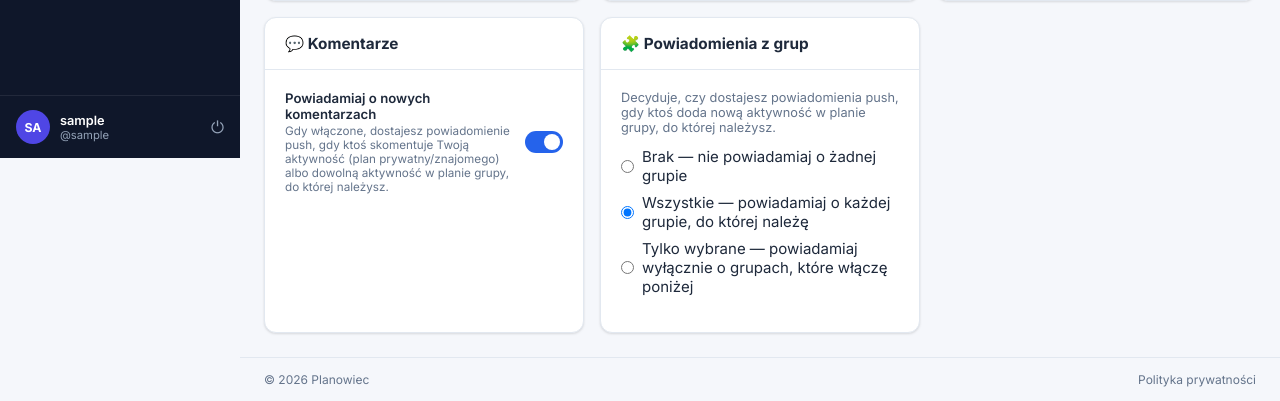
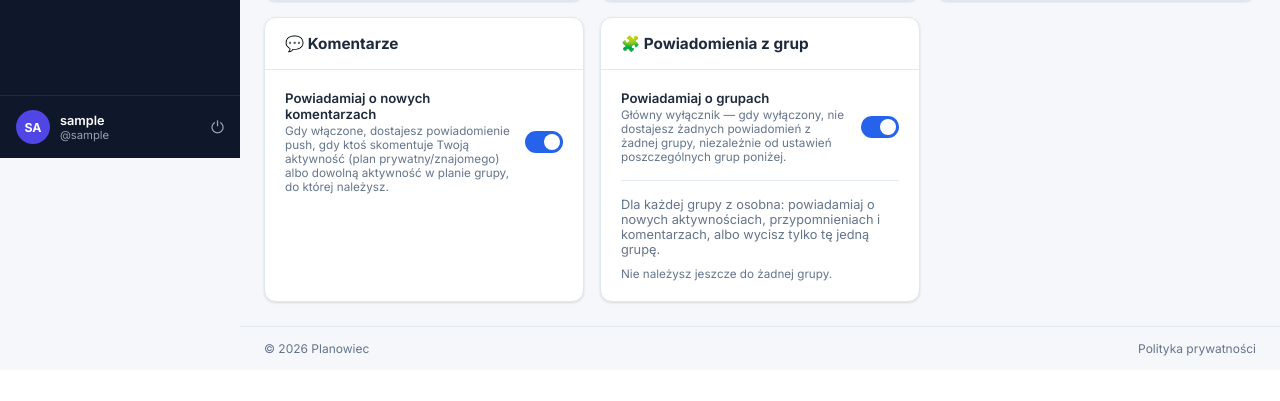
Before and after one commit to robajs3/planowiec, a Flask app: page /notifications/settings in a window 1280 px wide. Shown: the part 642-1043 px from the top of the page. After the commit the page ends 998 px from the top, so only its background shows below. Run offline with Flask 3, Linux system fonts and the light colour scheme; the visitor is signed in with stand-in values (Sample User, id 1); data comes from the database, SQL or seed files in the repository; data that the repository does not hold is empty.

```diff
--- a/controllers/notifications_controller.py
+++ b/controllers/notifications_controller.py
@@ -6,8 +6,6 @@ from services.notification_service import NotificationService, MAX_MUTE_MINUTES
 from services.group_service import GroupService
 
 notifications_bp = Blueprint("notifications", __name__)
-
-GROUP_NOTIFICATION_PREFS = ("none", "all", "selected")
 
 # Opcje czasu wyciszenia pokazywane w formularzu — (etykieta, minuty).
 # Zgodnie z wymaganiem: maksymalnie 1 dzień (MAX_MUTE_MINUTES = 1440).
@@ -131,12 +129,17 @@ def update_comments_pref():
 @notifications_bp.route("/notifications/settings/groups", methods=["POST"])
 @login_required
 def update_group_pref():
-    pref = request.form.get("group_notification_pref", "all")
-    if pref not in GROUP_NOTIFICATION_PREFS:
-        pref = "all"
-    current_user.group_notification_pref = pref
+    """Master switch: włącza/wyłącza WSZYSTKIE powiadomienia z grup naraz.
+    Gdy włączony, o każdej grupie z osobna nadal decyduje jej przełącznik
+    (patrz groups.toggle_notifications) — ten switch jest nadrzędnym
+    wyłącznikiem, a nie kolejnym trybem do wyboru."""
+    current_user.group_notification_pref = "selected" if request.form.get("enabled") == "on" else "none"
     db.session.commit()
-    flash("Zaktualizowano ustawienia powiadomień z grup.", "success")
+    flash(
+        "Włączono powiadomienia z grup." if current_user.group_notification_pref != "none"
+        else "Wyłączono wszystkie powiadomienia z grup.",
+        "success",
+    )
     return redirect(url_for("notifications.settings"))
 
 
--- a/services/notification_service.py
+++ b/services/notification_service.py
@@ -135,6 +135,25 @@ class NotificationService:
             return False
 
     @staticmethod
+    def _group_notifications_allowed(user, member: "GroupMember") -> bool:
+        """Czy dany użytkownik powinien dostać JAKIEKOLWIEK powiadomienie
+        push związane z TĄ grupą (nowa aktywność / przypomnienie /
+        komentarz) — wspólna reguła dla wszystkich trzech typów powiadomień
+        grupowych.
+
+        Model (Ustawienia -> Powiadomienia -> Powiadomienia z grup):
+          - master switch (User.group_notification_pref == "none") — gdy
+            wyłączony, użytkownik nie dostaje ŻADNYCH powiadomień z ŻADNEJ
+            grupy, niezależnie od przełączników pojedynczych grup;
+          - gdy master jest włączony, o KAŻDEJ grupie z osobna decyduje jej
+            przełącznik GroupMember.notifications_enabled (domyślnie True) —
+            można więc mieć np. powiadomienia włączone globalnie, ale
+            wyciszone dla jednej konkretnej, głośnej grupy."""
+        if user.group_notification_pref == "none":
+            return False
+        return member.notifications_enabled
+
+    @staticmethod
     def send_activity_reminder(activity) -> bool:
         """Wysyła przypomnienie o zbliżającej się aktywności.
 
@@ -163,9 +182,7 @@ class NotificationService:
     def _send_group_activity_reminder(activity) -> int:
         """Wysyła przypomnienie o aktywności grupowej do wszystkich członków
         grupy, zgodnie z ich indywidualnymi ustawieniami powiadomień z grup
-        (User.group_notification_pref / GroupMember.notifications_enabled —
-        te same, co przy powiadomieniu o nowej aktywności, patrz
-        `notify_group_new_activity`). Zwraca liczbę wysłanych push."""
+        (patrz `_group_notifications_allowed`). Zwraca liczbę wysłanych push."""
         prefix = (current_app.config.get("PREFIX") or "").rstrip("/")
         when = activity.start_time.strftime("%H:%M")
         body = f"{when}" + (f" — {activity.location}" if activity.location else "")
@@ -175,12 +192,7 @@ class NotificationService:
         sent = 0
         for member in members:
             user = member.user
-            if not user:
-                continue
-            pref = user.group_notification_pref
-            if pref == "none":
-                continue
-            if pref == "selected" and not member.notifications_enabled:
+            if not user or not NotificationService._group_notifications_allowed(user, member):
                 continue
             if NotificationService.send_push(
                 user, f"⏰ {activity.title}", body, link=link, kind="reminder",
@@ -191,14 +203,12 @@ class NotificationService:
     @staticmethod
     def notify_group_new_activity(activity) -> int:
         """Powiadamia członków grupy o nowo dodanej aktywności w jej planie,
-        zgodnie z indywidualnymi ustawieniami każdego z nich:
-          - User.group_notification_pref == "none"     -> pomiń
-          - User.group_notification_pref == "all"      -> powiadom
-          - User.group_notification_pref == "selected" -> powiadom tylko,
-            gdy GroupMember.notifications_enabled == True dla TEJ grupy
-        Autor aktywności (activity.owner_id — dla wpisów grupowych to pole
-        przechowuje twórcę, patrz komentarz w dashboard_controller) nie
-        dostaje powiadomienia o własnym wpisie. Zwraca liczbę wysłanych push.
+        zgodnie z indywidualnymi ustawieniami każdego z nich — patrz
+        `_group_notifications_allowed` (master switch + przełącznik per
+        grupa). Autor aktywności (activity.owner_id — dla wpisów grupowych
+        to pole przechowuje twórcę, patrz komentarz w dashboard_controller)
+        nie dostaje powiadomienia o własnym wpisie. Zwraca liczbę wysłanych
+        push.
         """
         if activity.group_id is None:
             return 0
@@ -213,12 +223,7 @@ class NotificationService:
             if member.user_id == activity.owner_id:
                 continue
             user = member.user
-            if not user:
-                continue
-            pref = user.group_notification_pref
-            if pref == "none":
-                continue
-            if pref == "selected" and not member.notifications_enabled:
+            if not user or not NotificationService._group_notifications_allowed(user, member):
                 continue
             if NotificationService.send_push(user, title, body, link=link, kind="group_activity"):
                 sent += 1
@@ -250,12 +255,7 @@ class NotificationService:
                 if member.user_id == comment.author_id:
                     continue
                 user = member.user
-                if not user:
-                    continue
-                pref = user.group_notification_pref
-                if pref == "none":
-                    continue
-                if pref == "selected" and not member.notifications_enabled:
+                if not user or not NotificationService._group_notifications_allowed(user, member):
                     continue
                 recipients.append(user)
         else:
--- a/templates/notifications/settings.html
+++ b/templates/notifications/settings.html
@@ -143,29 +143,33 @@
   <div class="card">
     <div class="card-header"><h3>🧩 Powiadomienia z grup</h3></div>
     <div class="card-body">
-      <p style="font-size:.85rem;color:var(--text-muted);margin-bottom:12px">
-        Decyduje, czy dostajesz powiadomienia push, gdy ktoś doda nową
-        aktywność w planie grupy, do której należysz.
-      </p>
       <form method="POST" action="{{ url_for('notifications.update_group_pref') }}">
-        <div class="form-group" style="display:flex;flex-direction:column;gap:8px">
-          <label style="display:flex;align-items:center;gap:8px;cursor:pointer;">
-            <input type="radio" name="group_notification_pref" value="none" {% if current_user.group_notification_pref == 'none' %}checked{% endif %} onchange="this.form.requestSubmit()">
-            Brak — nie powiadamiaj o żadnej grupie
-          </label>
-          <label style="display:flex;align-items:center;gap:8px;cursor:pointer;">
-            <input type="radio" name="group_notification_pref" value="all" {% if current_user.group_notification_pref == 'all' %}checked{% endif %} onchange="this.form.requestSubmit()">
-            Wszystkie — powiadamiaj o każdej grupie, do której należę
-          </label>
-          <label style="display:flex;align-items:center;gap:8px;cursor:pointer;">
-            <input type="radio" name="group_notification_pref" value="selected" {% if current_user.group_notification_pref == 'selected' %}checked{% endif %} onchange="this.form.requestSubmit()">
-            Tylko wybrane — powiadamiaj wyłącznie o grupach, które włączę poniżej
+        <div class="settings-row">
+          <div>
+            <div class="settings-label">Powiadamiaj o grupach</div>
+            <div class="settings-hint">
+              Główny wyłącznik — gdy wyłączony, nie dostajesz żadnych
+              powiadomień z żadnej grupy, niezależnie od ustawień
+              poszczególnych grup poniżej.
+            </div>
+          </div>
+          <label class="switch">
+            <input type="checkbox" name="enabled" onchange="this.form.requestSubmit()" {% if current_user.group_notification_pref != 'none' %}checked{% endif %}>
+            <span class="slider"></span>
           </label>
         </div>
       </form>
 
-      {% if current_user.group_notification_pref == 'selected' %}
-        <div style="margin-top:16px;padding-top:16px;border-top:1px solid var(--border)">
+      <div style="margin-top:16px;padding-top:16px;border-top:1px solid var(--border);{% if current_user.group_notification_pref == 'none' %}opacity:.5;{% endif %}">
+        <p style="font-size:.85rem;color:var(--text-muted);margin-bottom:10px">
+          {% if current_user.group_notification_pref == 'none' %}
+            Włącz wyłącznik powyżej, żeby móc wybrać, z których grup chcesz
+            dostawać powiadomienia.
+          {% else %}
+            Dla każdej grupy z osobna: powiadamiaj o nowych aktywnościach,
+            przypomnieniach i komentarzach, albo wycisz tylko tę jedną grupę.
+          {% endif %}
+        </p>
         {% if groups %}
           {% for group in groups %}
             {% set membership = memberships.get(group.id) %}
@@ -174,7 +178,7 @@
               <form method="POST" action="{{ url_for('groups.toggle_notifications', group_id=group.id) }}">
                 <input type="hidden" name="next" value="{{ url_for('notifications.settings') }}">
                 <label class="switch">
-                    <input type="checkbox" onchange="this.form.requestSubmit()" {% if membership and membership.notifications_enabled %}checked{% endif %}>
+                  <input type="checkbox" onchange="this.form.requestSubmit()" {% if current_user.group_notification_pref == 'none' %}disabled{% endif %} {% if membership and membership.notifications_enabled %}checked{% endif %}>
                   <span class="slider"></span>
                 </label>
               </form>
@@ -184,7 +188,6 @@
           <div class="list-item-sub">Nie należysz jeszcze do żadnej grupy.</div>
         {% endif %}
       </div>
-      {% endif %}
     </div>
   </div>
 
```
Also changed, not shown: controllers/groups_controller.py (+5 -4 lines), models/user_model.py (+7 -6 lines). Lines whose indentation alone changed are shown as unchanged.
